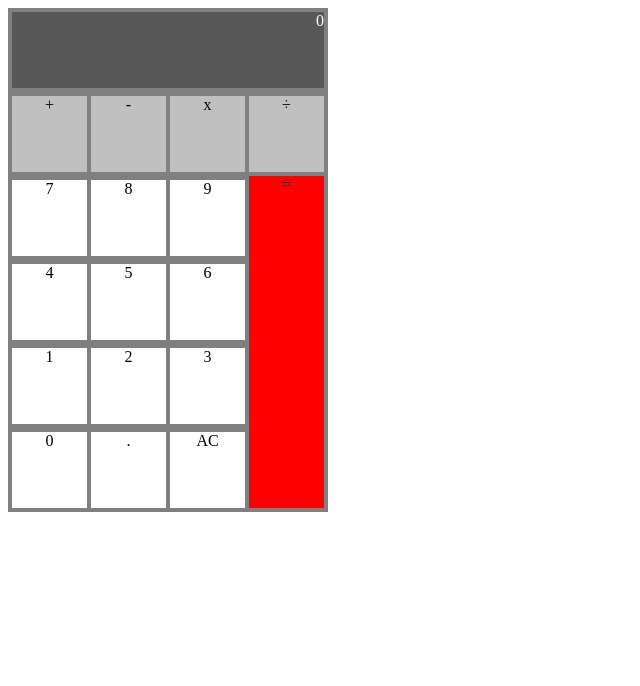
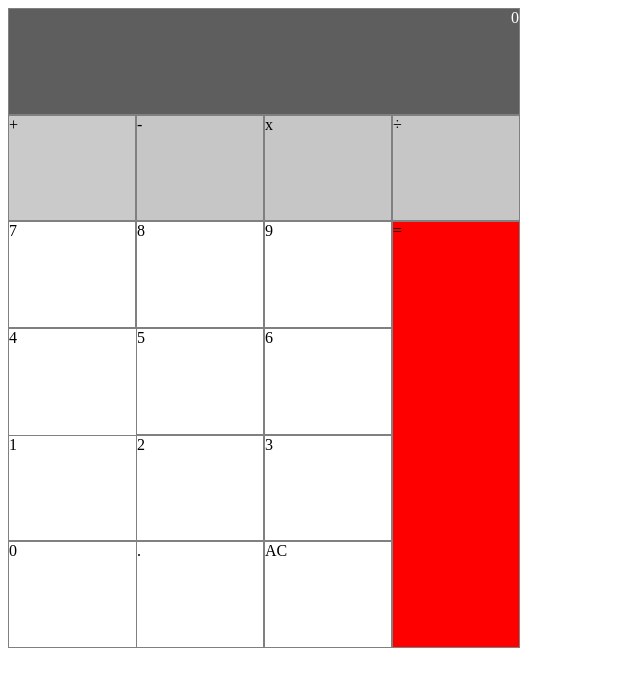
Before and after one commit to MassimoNat07/CSS-esercizi, a plain HTML site: page grid.html in a window 1280 px wide. Shown: the whole page, without its empty margins (0-640 px from the left). Drawn offline with Linux system fonts and the light colour scheme.

Commit message:
corretto

```diff
--- a/grid.css
+++ b/grid.css
@@ -1,4 +1,4 @@
-section{
+/* section{
     border: 2px solid gray;
     height: 30rem;
     width: 25%;
@@ -64,45 +64,57 @@ section.finale{
     text-align: center;
 
 
+} */
+
+
+
+main{
+    display:grid;
+    grid-template-columns:repeat(4,1fr);
+    grid-template-rows: (6,1fr);
+    width: 40vw;
+    height:80vh;
+}
+
+div{
+ border:1px solid grey
 }
 
 
-
-/* main{
-    display:grid
-    grid-templete-column: repeat(4,1fr)
-    grid-templete-row(6,1fr);
-    wifht:100vw
-    height:100vh
-} */
-/* div{
- border:1px solid black;
-}
-    */
-
-/* main div:first-child{
-grid-area:1/2/6/2;
-text-alig:end;
-justify content: center
-align item:center
-}*/
-
-/*main div:nth-child(2){
-grid-area:2/1/3/2;
+main div:first-child{
+grid-area:1/5/2/1;
+text-align:end;
+justify-content: center;
+align-items: center;
+background-color: rgba(94, 94, 94, 0.995);
+color: white;
 }
 
-maindiv:nth-child(3){
-grid-area:2/2/3£3;
+main div:nth-child(2){
+grid-area:2/1/3/2;
+background-color: rgba(128, 128, 128, 0.414);
+
+
+}
+
+main div:nth-child(3){
+grid-area:2/2/3/3;
+background-color: rgba(128, 128, 128, 0.447);
+
 
 }
 
 main div:nth-child(4){
 grid-area: 2/3/3/4 ;
+background-color: rgba(128, 128, 128, 0.447);
+
 
 }
 
 main div:nth-child(5){
 grid-area:2/4/3/5;
+background-color: rgba(128, 128, 128, 0.447);
+color: black;
 }
 
 main div:nth-child(6){
@@ -118,48 +130,42 @@ grid-area: 3/3/4/4;
 }
 
 main div:nth-child(9){
-grid-area: 3/4/6/4;
+grid-area: 4/1/6/4;
 }
 
 main div:nth-child(10){
-grid-area: 4/1/5/2;
+grid-area: 4/2/5/2;
 }
 
 main div:nth-child(11){
-grid-area: 4/2/5/3;
+grid-area: 4/3/5/3;
 }
 
 main div:nth-child(12){
-grid-area: 4/3/5/4;
+grid-area: 5/1/5/4;
 }
 
 main div:nth-child(13){
-grid-area: 5/1/6/2;
+grid-area: 5/2/6/2;
 }
 
 main div:nth-child(14){
-grid-area: 5/2/6/3;
+grid-area: 5/3/6/3;
 }
 
 main div:nth-child(15){
-grid-area: 5/3/6/4;
+grid-area: 6/1/6/4;
 }
 
 main div:nth-child(16){
-grid-area: 6/1/7/2;
+grid-area: 6/2/7/2;
 }
 
 main div:nth-child(17){
-grid-area: 3/1/4/2;
+grid-area: 6/3/6/3;
 }
 
 main div:nth-child(18){
 grid-area: 3/4/7/4;
+background-color: red;
 }
-
-
-
-
-
-
-*/
--- a/grid.html
+++ b/grid.html
@@ -8,39 +8,28 @@
     <link rel="stylesheet" href="grid.css">
 </head>
 <body>
-    <section class="result">
-        <div id="result"> 0 </div>
-    </section>
-    <section class="grid">
+    <main>
+        <div> 0 </div>
+        <div> + </div>
+        <div> - </div>
+        <div> x </div>
+        <div> ÷ </div>
+        <div> 7 </div>
+        <div> 8</div>
+        <div> 9 </div>
+        <div> 4 </div>
+        <div> 5 </div>
+        <div> 6 </div>
+        <div> 1 </div>
+        <div> 2 </div>
+        <div> 3 </div>
+        <div >0</div>
+        <div> . </div>
+        <div> AC </div>
+        <div> = </div>
+  </main>
 
-        <div id="piu"> + </div>
-        <div id="meno"> - </div>
-        <div id="per"> x </div>
-        <div id="diviso"> ÷  </div>
-    </section>
-    <section class="son">
-        <div id="sette"> 7 </div>
-        <div id="otto"> 8</div>
-        <div id="nove"> 9 </div>
-    </section>
 
-    <section class="qcs">
-        <div id="quattro"> 4 </div>
-        <div id="cinque"> 5 </div>
-        <div id="sei"> 6 </div>
-    </section>
-
-    <section class="udt">
-        <div id="uno"> 1 </div>
-        <div id="due"> 2 </div>
-        <div id="tre"> 3 </div>
-    </section>
-    <section class="finale">
-        <div id="zero">0</div>
-        <div id="punto"> . </div>
-        <div id="AC"> AC </div>
-        <div id="uguale"> = </div>
-   </section>
 
 
 
```
